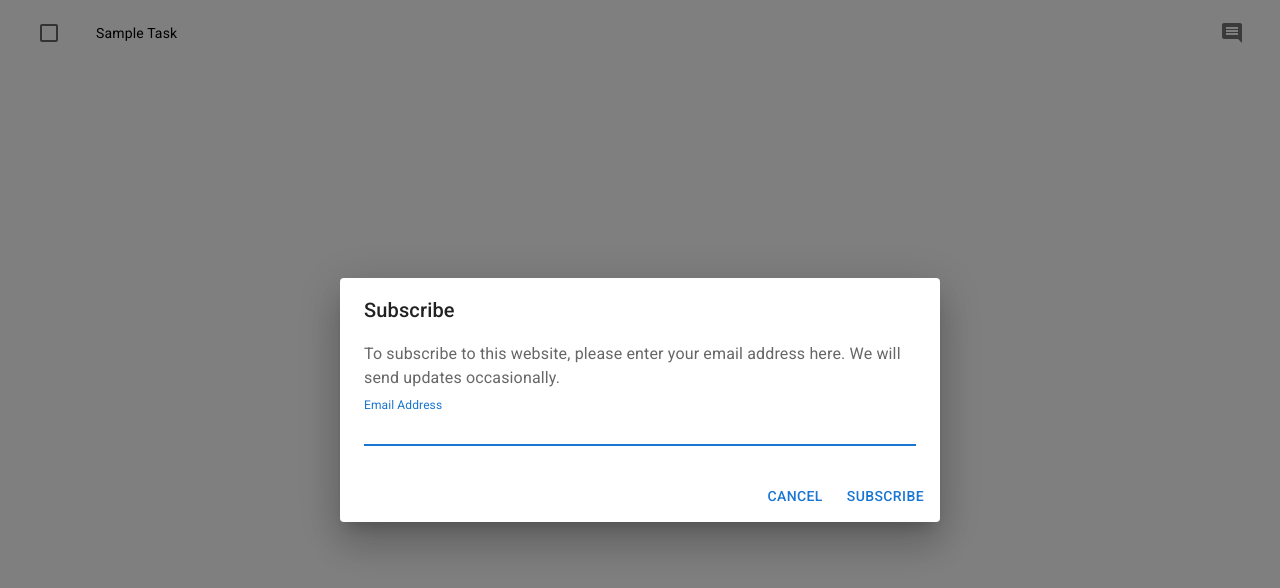
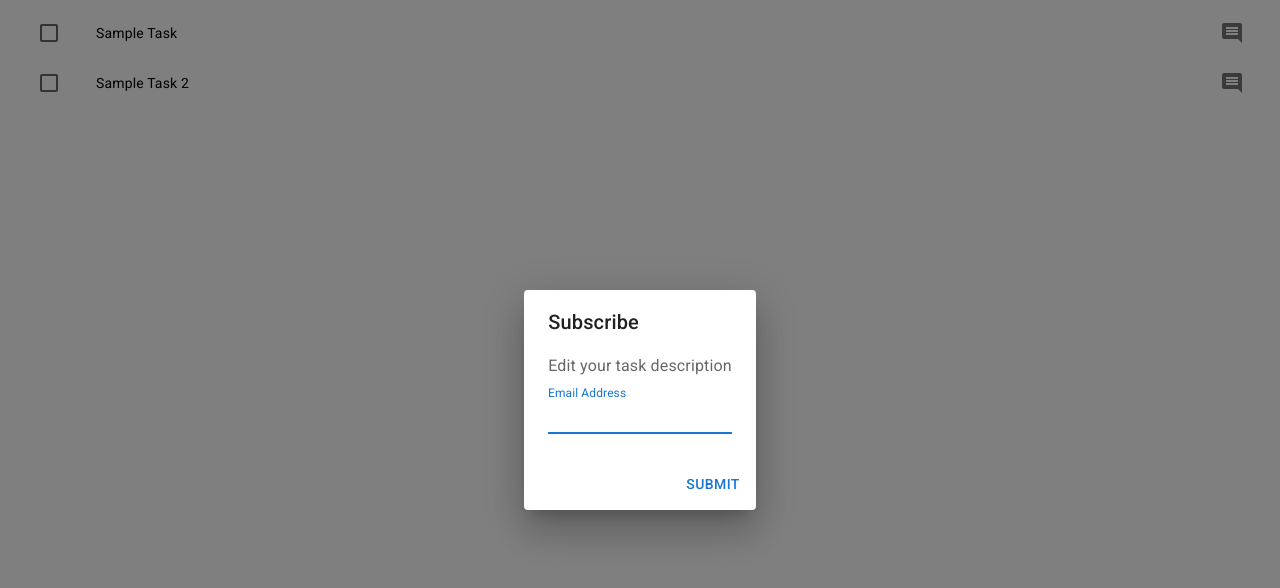
Before and after one commit to Google-Developer-Student-Clubs-UMN-TC/firebase-todo, a React (Create React App) app: page /home in a window 1280 px wide. Both pictures are taken after a click on the button 1232 px from the left and 33 px from the top of the page. Shown: the top 588 px of the page. Built offline with nearby package versions, Linux system fonts and the light colour scheme.

Commit message:
UI Working Almost Phenomenally Changing tasks to have the same value, leads to errors Checkboxes now work correctly Next step is to integrate firestore

```diff
--- a/src/todo.js
+++ b/src/todo.js
@@ -15,36 +15,32 @@ import DialogContent from '@mui/material/DialogContent';
 import DialogContentText from '@mui/material/DialogContentText';
 import DialogTitle from '@mui/material/DialogTitle';
 import {
-    getAuth,
-    signInWithEmailAndPassword,
-} from "firebase/auth";
+    getFirestore
+} from "firebase/firestore";
 
 class Todo extends React.Component {
     constructor(props) {
         super(props);
+        this.db = getFirestore(props.firebase);
         this.state = {
-            tasks: ["Sample Task"],
+            tasks: ["Sample Task","Sample Task 2"],
             newText: "",
-            checked: [],
-            setChecked: [],
+            checked: null,
             currIndex: 0,
-            triggerAlert: false,
-            alertFieldValue: ""
+            triggerAlert: false
         }
+        this.state.checked = Array(this.state.tasks.length).fill(false);
     }
 
-    handleToggle(value) {
-        // const currentIndex = this.state.checked.indexOf(value);
-        // const newChecked = [...this.state.checked];
-
-        // if (currentIndex === -1) {
-        //     newChecked.push(value);
-        // } else {
-        //     newChecked.splice(currentIndex, 1);
-        // }
-
-        // this.state.setChecked(newChecked);
-        alert("I am in handle toggle");
+    handleCheck(index) {
+        const newChecked = [...this.state.checked];
+        if(this.state.checked[index]) {
+            newChecked[index] = false;
+            this.setState({checked: newChecked});
+        } else {
+            newChecked[index] = true;
+            this.setState({checked: newChecked});
+        }
     };
 
     handleTaskEdit(index) {
@@ -56,24 +52,17 @@ class Todo extends React.Component {
         });
     }
 
-    handleTextFieldChange = e => {
-        this.setState({
-            alertFieldValue: e.target.value,
-            newText: e.target.value
-        });
+    handleTextFieldChange = event => {
+        this.setState({newText: event.target.value});
     }
-
-    handleAlertOpen = () => {
-        this.setState({triggerAlert: true});
-    };
 
     handleAlertClose = () => {
         const temp = this.state.tasks;
         temp[this.state.currIndex] = this.state.newText;
         this.setState({
-            alertFieldValue: "",
-            tasks: temp});
-        this.setState({triggerAlert: false});
+            tasks: temp,
+            triggerAlert: false
+        });
     };
 
     render() {
@@ -83,8 +72,7 @@ class Todo extends React.Component {
                     <DialogTitle>Subscribe</DialogTitle>
                     <DialogContent>
                         <DialogContentText>
-                            To subscribe to this website, please enter your email address here. We
-                            will send updates occasionally.
+                            Edit your task description
                         </DialogContentText>
                         <TextField
                             autoFocus
@@ -94,13 +82,11 @@ class Todo extends React.Component {
                             type="email"
                             fullWidth
                             variant="standard"
-                            value={this.state.alertFieldValue}
                             onChange={this.handleTextFieldChange}
                         />
                     </DialogContent>
                     <DialogActions>
-                        <Button onClick={this.handleAlertClose}>Cancel</Button>
-                        <Button onClick={this.handleAlertClose}>Subscribe</Button>
+                        <Button onClick={this.handleAlertClose}>Submit</Button>
                     </DialogActions>
                 </Dialog>
                 {this.state.tasks.map((value, index) => {
@@ -119,8 +105,8 @@ class Todo extends React.Component {
                                 <ListItemIcon>
                                     <Checkbox
                                         edge="start"
-                                        checked={this.state.checked.indexOf(value) !== -1}
-                                        tabIndex={-1}
+                                        checked={this.state.checked[index]}
+                                        onChange={() => this.handleCheck(index)}
                                         disableRipple
                                         inputProps={{ 'aria-label': 'controlled' }}
                                     />
```
